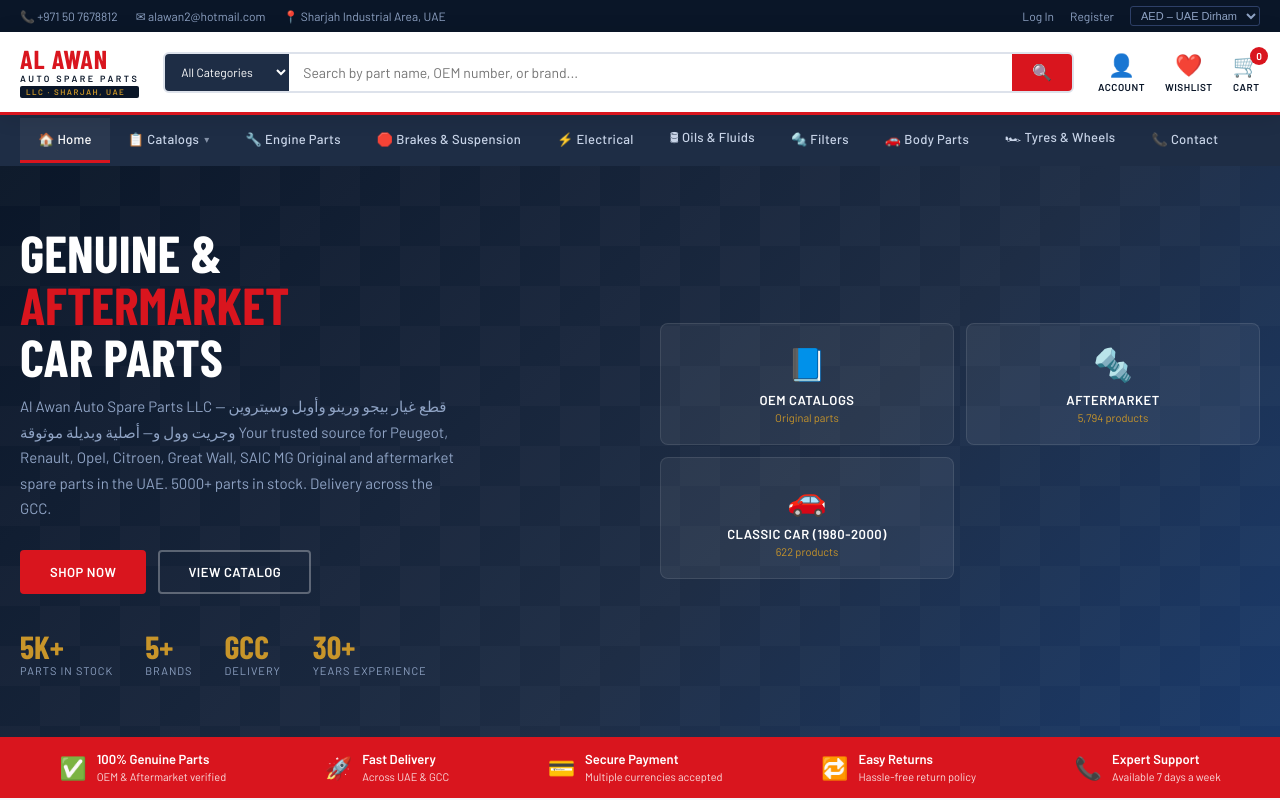
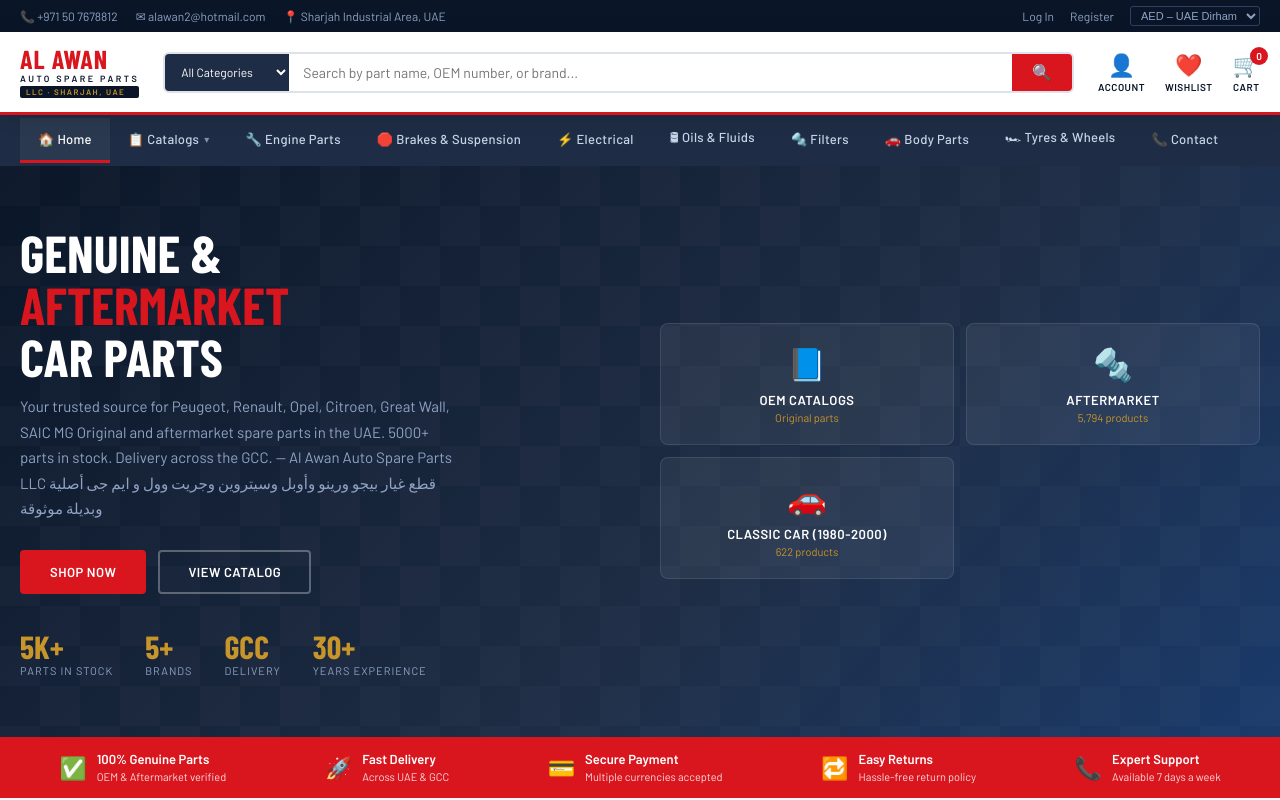
Before and after one commit to ifti93ahmed/AL-AWAN-SITE-TEST-1, a plain HTML site: page index.html in a window 1280 px wide. Shown: the top 800 px of the page. Drawn offline with nearby package versions, Linux system fonts and the light colour scheme; a web font is replaced by a local one.

Commit message:
Update index.html

```diff
--- a/index.html
+++ b/index.html
@@ -764,7 +764,7 @@
   <div class="hero-inner">
     <div class="hero-text">
       <h1>Genuine &<br><span>Aftermarket</span><br>Car Parts</h1>
-      <p>Al Awan Auto Spare Parts LLC — قطع غيار بيجو ورينو وأوبل وسيتروين وجريت وول و— أصلية وبديلة موثوقة Your trusted source for Peugeot, Renault, Opel, Citroen, Great Wall, SAIC MG Original and aftermarket spare parts in the UAE. 5000+ parts in stock. Delivery across the GCC.</p>
+      <p> Your trusted source for Peugeot, Renault, Opel, Citroen, Great Wall, SAIC MG Original and aftermarket spare parts in the UAE. 5000+ parts in stock. Delivery across the GCC. — Al Awan Auto Spare Parts LLC قطع غيار بيجو ورينو وأوبل وسيتروين وجريت وول و ایم جى أصلية وبديلة موثوقة  </p>
       <div class="hero-btns">
         <a href="#" class="btn-primary">Shop Now</a>
         <a href="#" class="btn-outline">View Catalog</a>
```
